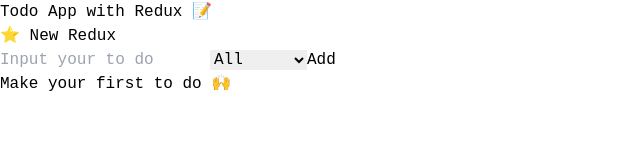
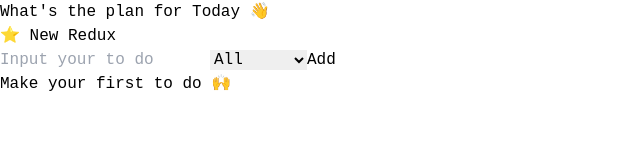
Before and after one commit to Ercole28/skilvul-todo-app-redux, a React (Vite) app: page / in a window 1280 px wide. Shown: the top 160 px of the page, without its empty margins (0-640 px from the left). Built offline with nearby package versions, Linux system fonts and the light colour scheme; a web font is replaced by a local one.

Commit message:
Menganti judul

```diff
--- a/src/App.jsx
+++ b/src/App.jsx
@@ -4,7 +4,7 @@ export default function App() {
   return (
     <div className="w-full h-screen max-w-xl flex flex-col items-center mx-auto py-10">
       <h1 className="font-bold text-3xl text-white mb-5">
-        <span className="text-amber-400">Todo App</span> with <span className="text-purple-500">Redux 📝</span>
+        <span className="text-amber-400">What&apos;s</span> the plan for <span className="text-sky-400">Today 👋</span>
       </h1>
       <TodoApp/>
     </div>
```
